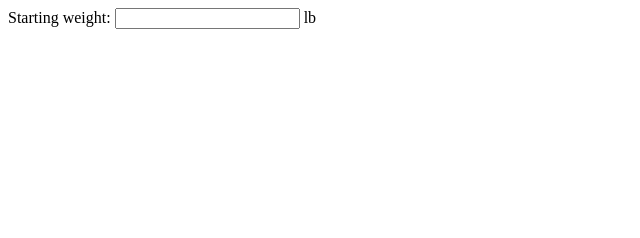
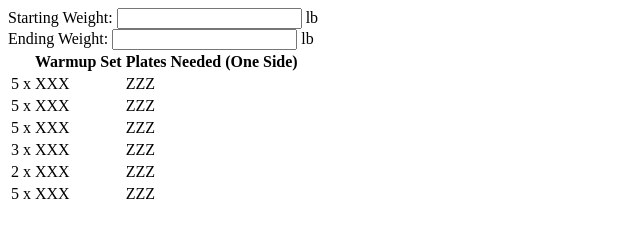
Before and after one commit to devashrlucas/warmup-calculator, a plain HTML site: page index.html in a window 1280 px wide. Shown: the whole page, without its empty margins (0-640 px from the left). Drawn offline with Linux system fonts and the light colour scheme; files that its build step writes are made by us from their sources; files whose address does not match are found by name.

Commit message:
Added basic calculator HTML information

```diff
--- a/index.html
+++ b/index.html
@@ -11,8 +11,49 @@
 <body>
   <div class="inputs">
       <form>
-          Starting weight: <input type="text" name="startweight"> lb <br>
+          Starting Weight: <input type="text" name="startweight"> lb <br>
+          Ending Weight: <input type="text" name="endweight"> lb <br>
       </form>
+  </div>
+
+  <div class="warmup-table">
+      <table>
+          <tr>
+            <th></th>
+            <th>Warmup Set</th>
+            <th>Plates Needed (One Side)</th>
+          </tr>
+          <tr>
+            <td>5 x</td>
+            <td id="first-set-weight">XXX</td>
+            <td id="first-set-plates">ZZZ</td>
+          </tr>
+        <tr>
+            <td>5 x</td>
+            <td id="second-set-weight">XXX</td>
+            <td id="second-set-plates">ZZZ</td>
+        </tr>
+        <tr>
+            <td>5 x</td>
+            <td id="third-set-weight">XXX</td>
+            <td id="third-set-plates">ZZZ</td>
+        </tr>
+        <tr>
+            <td>3 x</td>
+            <td id="fourth-set-weight">XXX</td>
+            <td id="fourth-set-plates">ZZZ</td>
+        </tr>
+        <tr>
+            <td>2 x</td>
+            <td id="fifth-set-weight">XXX</td>
+            <td id="fifth-set-plates">ZZZ</td>
+        </tr>
+        <tr>
+            <td>5 x</td>
+            <td id="working-set-weight">XXX</td>
+            <td id="working-set-plates">ZZZ</td>
+        </tr>
+      </table>
   </div>
 </body>
 
```
